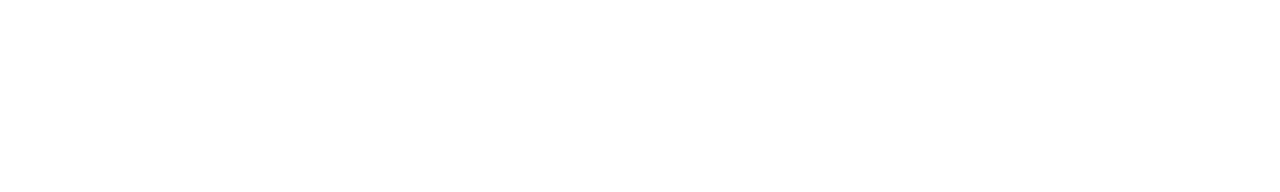
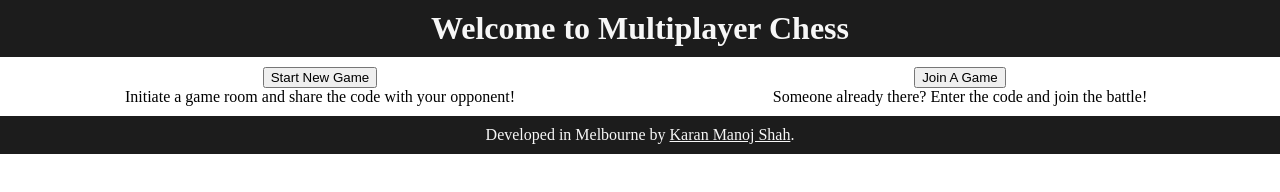
Before and after one commit to karanshah0206/Chess, a website: page components/html/homepage.html in a window 1280 px wide. Drawn offline with Linux system fonts and the light colour scheme; files that its build step writes are made by us from their sources; files whose address does not match are found by name.

Commit message:
Homepage Basic UI Framework

```diff
--- a/components/css/homepage.css
+++ b/components/css/homepage.css
@@ -0,0 +1,61 @@
+/* General Styling */
+html, body {
+	margin: 0;
+	padding: 0;
+}
+
+/* Header Styling */
+header {
+	background-color: #1c1c1c;
+	color: #f7f7f7;
+}
+header h1 {
+	margin: 0;
+	padding: 10px 0;
+	text-align: center;
+}
+
+/* Body Styling */
+main {
+	margin: 0;
+	padding: 0;
+	width: 100vw;
+	display: flex;
+}
+main section {
+	margin: 0;
+	padding: 10px 0;
+	width: 50%;
+}
+main section p {
+	margin: 0;
+	padding: 0;
+	text-align: center;
+}
+main section button {
+	display: block;
+	margin: 0 auto;
+}
+@media screen and (max-width: 800px) {
+	main {
+		display: block;
+	}
+	main section {
+		width: 100%;
+		padding: 20px 0;
+	}
+}
+
+/* Footer Styling */
+footer {
+	background-color: #1c1c1c;
+	color: #f7f7f7;
+}
+footer p {
+	margin: 0;
+	padding: 10px 0;
+	text-align: center;
+}
+footer p a {
+	color: #f7f7f7;
+}
--- a/components/html/homepage.html
+++ b/components/html/homepage.html
@@ -5,12 +5,28 @@
   <meta http-equiv="X-UA-Compatible" content="IE=edge" />
   <meta name="viewport" content="width=device-width, initial-scale=1.0" />
 
-  <title>Document</title>
+  <title>Multiplayer Chess</title>
 
   <link rel="stylesheet" href="css/homepage.css" />
 
   <script src="js/homepage.js" defer></script>
 </head>
 <body>
+	<header>
+		<h1>Welcome to Multiplayer Chess</h1>
+	</header>
+	<main>
+		<section>
+			<button>Start New Game</button>
+			<p>Initiate a game room and share the code with your opponent!</p>
+		</section>
+		<section>
+			<button>Join A Game</button>
+			<p>Someone already there? Enter the code and join the battle!</p>
+		</section>
+	</main>
+	<footer>
+		<p>Developed in Melbourne by <a target="_blank" href="https://karanshah0206.github.io">Karan Manoj Shah</a>.</p>
+	</footer>
 </body>
 </html>
```
